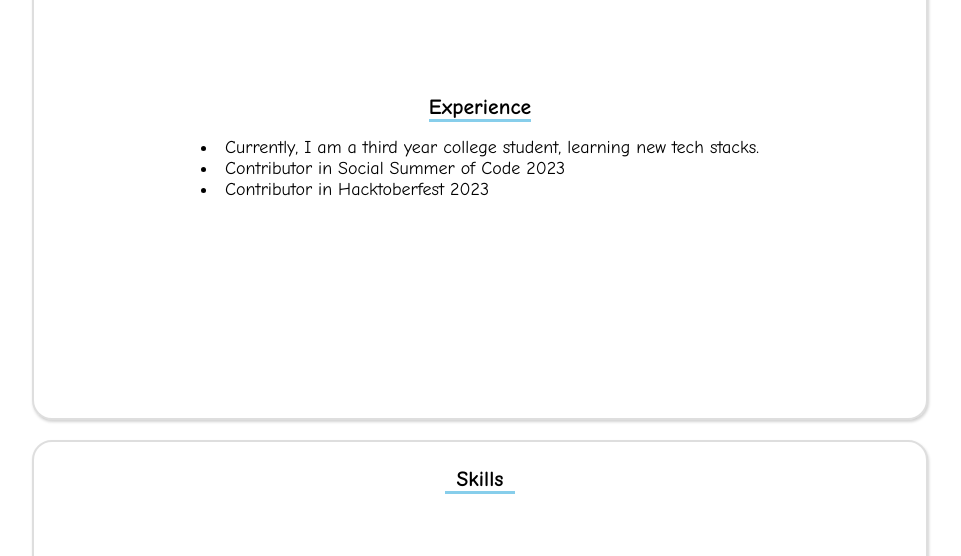
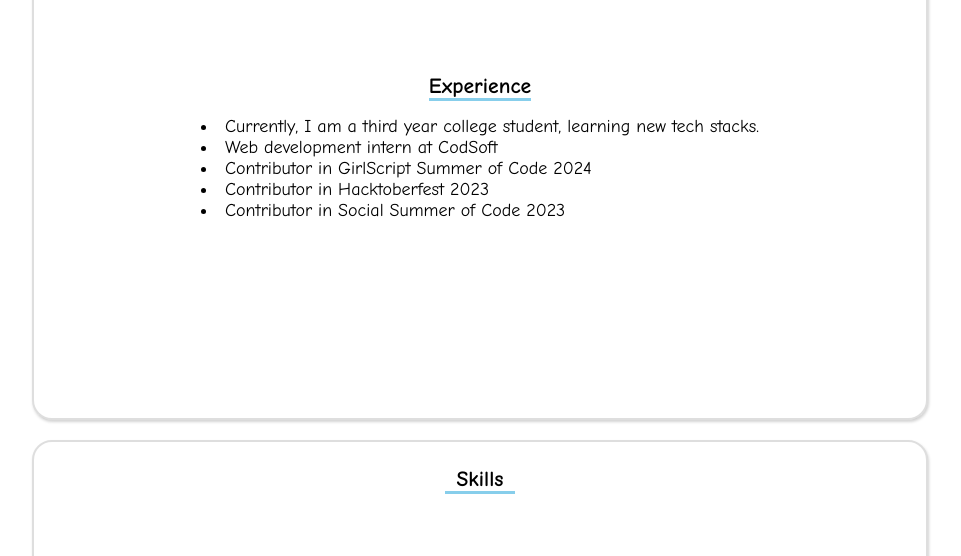
Before and after one commit to suma30/Myportfolio, a plain HTML site: page index.html in a window 1280 px wide. Shown: the part 1400-1956 px from the top of the page, without its empty margins (160-1121 px from the left). Drawn offline with Linux system fonts and the light colour scheme.

Commit message:
Update index.html

```diff
--- a/index.html
+++ b/index.html
@@ -45,8 +45,11 @@
                 <h1>Experience</h1>
                 <ul>
                     <li>Currently, I am a third year college student, learning new tech stacks.</li>
+                    <li>Web development intern at CodSoft</li>
+                    <li>Contributor in GirlScript Summer of Code 2024</li>
+                    <li>Contributor in Hacktoberfest 2023</li>
                     <li>Contributor in Social Summer of Code 2023</li>
-                    <li>Contributor in Hacktoberfest 2023</li>
+
 
 
                 </ul>
```
